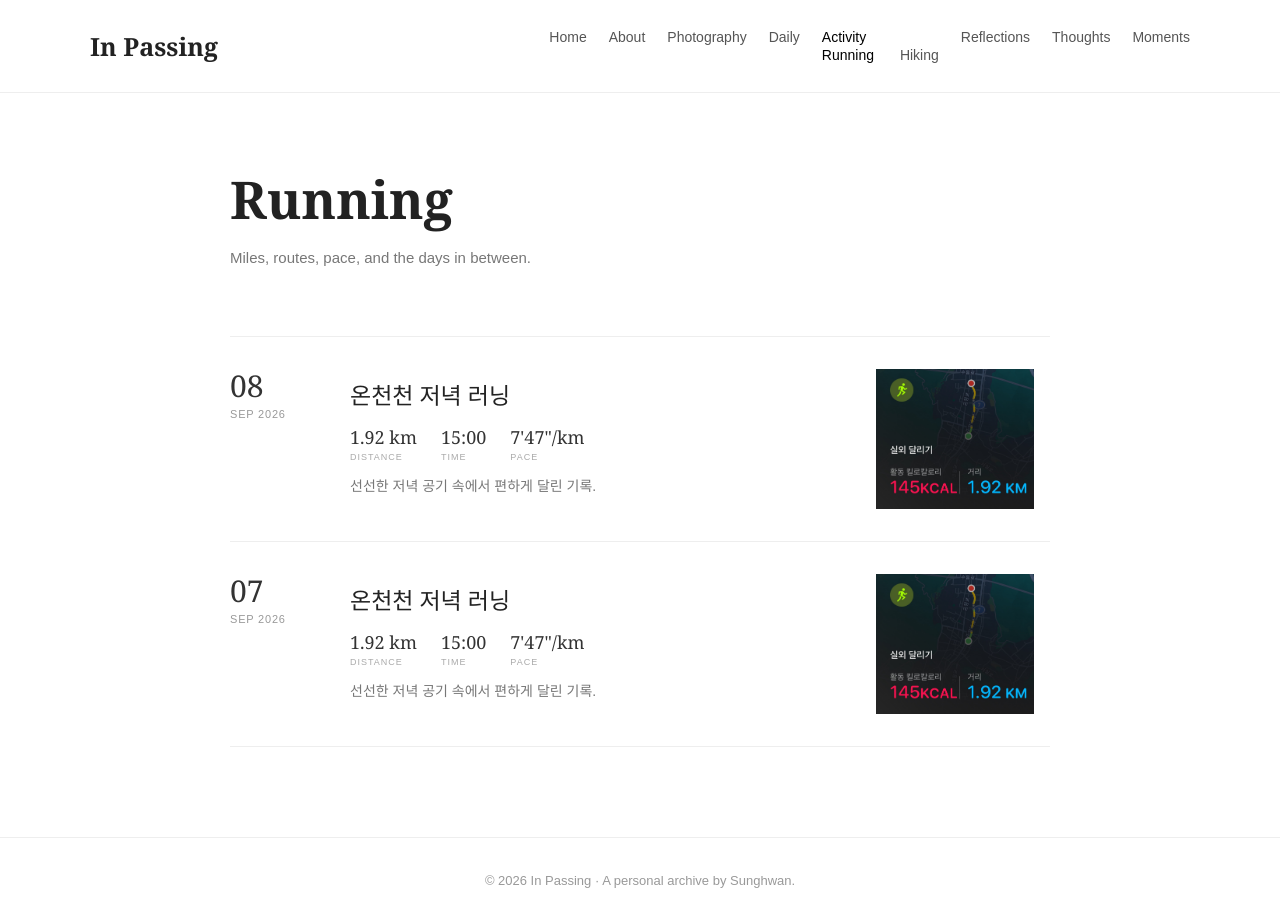
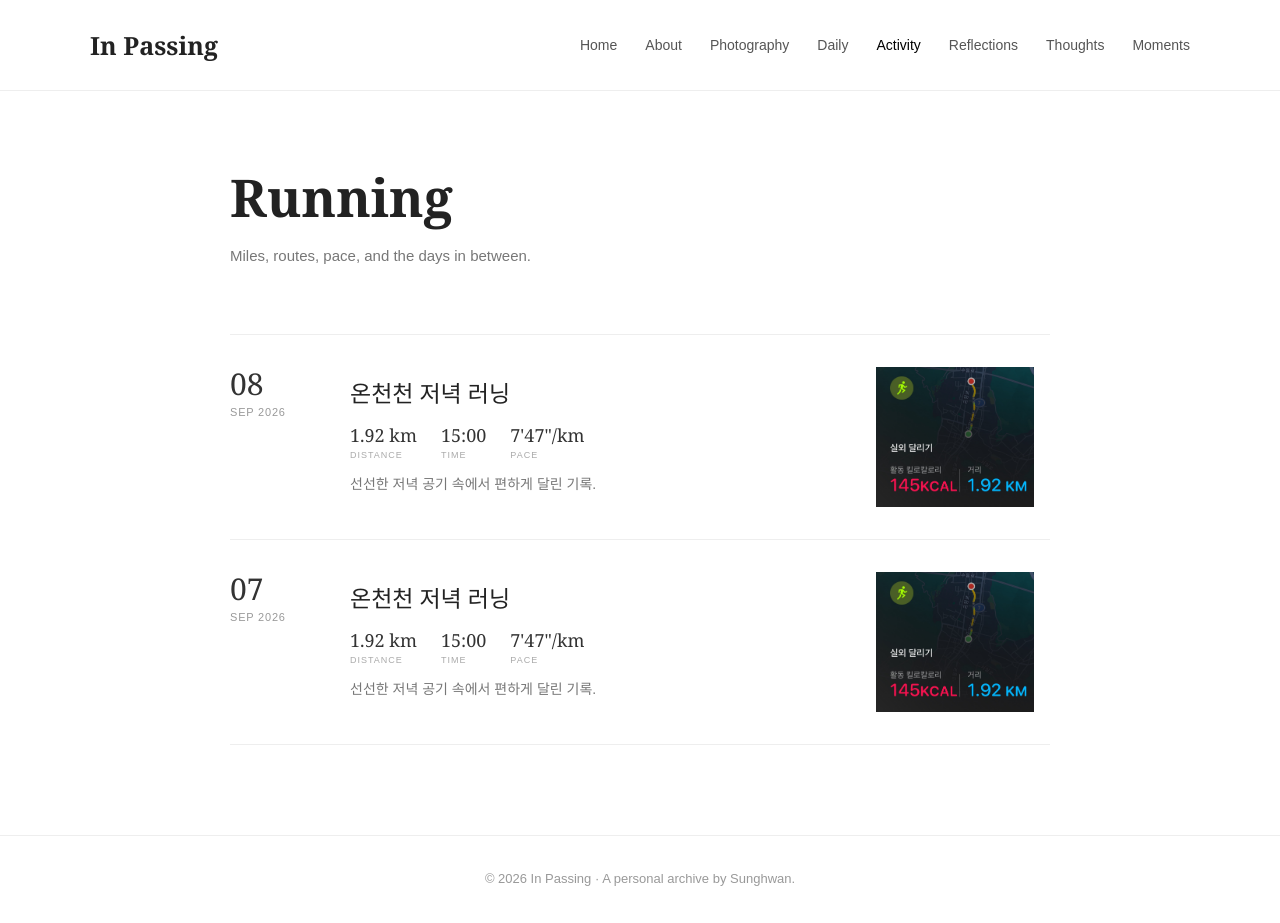
Before and after one commit to sunghwanlog/sunghwanlog.github.io, a Jekyll site: the page built from running.html, in a window 1280 px wide. Built offline with Jekyll 4.4.1, drawn with Linux system fonts in a browser that asks for light colours.

Commit message:
Update running.html

```diff
--- a/running.html
+++ b/running.html
@@ -5,10 +5,26 @@
 <html lang="ko">
 
 <head>
+
   <meta charset="UTF-8">
-  <meta name="viewport" content="width=device-width, initial-scale=1.0">
+
+  <meta
+    name="viewport"
+    content="width=device-width, initial-scale=1.0"
+  >
 
   <title>Running | In Passing</title>
+
+
+  <!-- =========================
+       COMMON HEADER CSS
+  ========================= -->
+
+  <link
+    rel="stylesheet"
+    href="{{ '/assets/css/header.css' | relative_url }}"
+  >
+
 
   <style>
 
@@ -16,12 +32,19 @@
       box-sizing: border-box;
     }
 
+
     body {
       margin: 0;
-      font-family: Arial, "Noto Sans KR", sans-serif;
+
+      font-family:
+        Arial,
+        "Noto Sans KR",
+        sans-serif;
+
       color: #222;
       background: #ffffff;
     }
+
 
     .container {
       width: 90%;
@@ -30,54 +53,6 @@
     }
 
 
-    /* =========================
-       HEADER
-    ========================= */
-
-    header {
-      padding: 28px 0;
-      border-bottom: 1px solid #eeeeee;
-    }
-
-    nav {
-      display: flex;
-      justify-content: space-between;
-      align-items: center;
-    }
-
-    .logo {
-      font-family: Georgia, serif;
-      font-size: 25px;
-      font-weight: bold;
-    }
-
-    .logo a {
-      text-decoration: none;
-      color: #222;
-    }
-
-    .menu {
-      display: flex;
-      flex-wrap: wrap;
-      justify-content: flex-end;
-    }
-
-    .menu a {
-      margin-left: 22px;
-      text-decoration: none;
-      color: #555;
-      font-size: 14px;
-    }
-
-    .menu a:hover {
-      color: #000;
-    }
-
-    .menu a.active {
-      color: #000;
-      font-weight: 500;
-    }
-
 
     /* =========================
        RUNNING HEADER
@@ -85,25 +60,35 @@
 
     .running-header {
       max-width: 820px;
+
       margin: 75px auto 0;
     }
+
 
     .running-header h1 {
       margin: 0 0 14px;
 
-      font-family: Georgia, "Noto Serif KR", serif;
+      font-family:
+        Georgia,
+        "Noto Serif KR",
+        serif;
+
       font-size: 52px;
       line-height: 1.2;
     }
 
+
     .running-intro {
       max-width: 620px;
+
       margin: 0;
 
       color: #777;
+
       font-size: 15px;
       line-height: 1.8;
     }
+
 
 
     /* =========================
@@ -112,17 +97,21 @@
 
     .running-list {
       max-width: 820px;
+
       margin: 65px auto 0;
     }
+
 
 
     /* 전체 게시물 링크 */
 
     .running-link {
       display: block;
+
       text-decoration: none;
       color: inherit;
     }
+
 
 
     /* 게시물 카드 */
@@ -136,6 +125,7 @@
         190px;
 
       gap: 30px;
+
       align-items: center;
 
       padding: 32px 0;
@@ -147,13 +137,16 @@
         opacity 0.2s;
     }
 
+
     .running-link:last-child .running-post {
       border-bottom: 1px solid #eeeeee;
     }
 
+
     .running-link:hover .running-post {
       transform: translateY(-2px);
     }
+
 
 
     /* =========================
@@ -162,29 +155,38 @@
 
     .running-date {
       align-self: start;
+
       padding-top: 2px;
     }
+
 
     .running-day {
       display: block;
 
-      font-family: Georgia, serif;
+      font-family:
+        Georgia,
+        serif;
+
       font-size: 30px;
       line-height: 1;
 
       color: #333;
     }
 
+
     .running-month {
       display: block;
+
       margin-top: 7px;
 
       color: #999;
+
       font-size: 11px;
 
       letter-spacing: 0.8px;
       text-transform: uppercase;
     }
+
 
 
     /* =========================
@@ -195,10 +197,15 @@
       min-width: 0;
     }
 
+
     .running-content h2 {
       margin: 0 0 8px;
 
-      font-family: Georgia, "Noto Serif KR", serif;
+      font-family:
+        Georgia,
+        "Noto Serif KR",
+        serif;
+
       font-size: 23px;
       line-height: 1.4;
 
@@ -207,9 +214,11 @@
       transition: color 0.2s;
     }
 
+
     .running-link:hover .running-content h2 {
       color: #777;
     }
+
 
 
     /* =========================
@@ -219,30 +228,41 @@
     .running-stats {
       display: flex;
       flex-wrap: wrap;
+
       gap: 24px;
 
       margin: 14px 0 12px;
     }
 
+
     .stat {
       display: flex;
       flex-direction: column;
+
       gap: 3px;
     }
 
+
     .stat-value {
-      font-family: Georgia, serif;
+      font-family:
+        Georgia,
+        serif;
+
       font-size: 18px;
+
       color: #333;
     }
 
+
     .stat-label {
       color: #aaa;
+
       font-size: 9px;
 
       letter-spacing: 1px;
       text-transform: uppercase;
     }
+
 
 
     /* =========================
@@ -253,9 +273,11 @@
       margin: 0;
 
       color: #777;
+
       font-size: 14px;
       line-height: 1.8;
     }
+
 
 
     /* =========================
@@ -267,14 +289,17 @@
       height: 140px;
 
       display: flex;
+
       align-items: center;
       justify-content: center;
 
       overflow: hidden;
 
       border-radius: 10px;
+
       background: #ffffff;
     }
+
 
     .running-gps img {
       max-width: 100%;
@@ -292,9 +317,11 @@
         transform 0.3s;
     }
 
+
     .running-link:hover .running-gps img {
       opacity: 0.9;
     }
+
 
 
     /* GPS 이미지가 없는 경우 */
@@ -304,6 +331,7 @@
       height: 140px;
 
       display: flex;
+
       align-items: center;
       justify-content: center;
 
@@ -313,9 +341,11 @@
       background: #fafafa;
 
       color: #bbb;
+
       font-size: 10px;
       letter-spacing: 1px;
     }
+
 
 
     /* =========================
@@ -329,8 +359,10 @@
       border-bottom: 1px solid #eeeeee;
 
       color: #999;
+
       font-size: 14px;
     }
+
 
 
     /* =========================
@@ -339,6 +371,7 @@
 
     footer {
       margin-top: 90px;
+
       padding: 35px 0;
 
       border-top: 1px solid #eeeeee;
@@ -346,8 +379,10 @@
       text-align: center;
 
       color: #999;
+
       font-size: 13px;
     }
+
 
 
     /* =========================
@@ -355,22 +390,6 @@
     ========================= */
 
     @media (max-width: 900px) {
-
-      nav {
-        flex-direction: column;
-        align-items: flex-start;
-      }
-
-      .menu {
-        margin-top: 18px;
-      }
-
-      .menu a {
-        margin-left: 0;
-        margin-right: 18px;
-        margin-bottom: 8px;
-      }
-
 
       .running-post {
         grid-template-columns:
@@ -381,12 +400,14 @@
         gap: 22px;
       }
 
+
       .running-gps img,
       .running-gps-empty {
         height: 120px;
       }
 
     }
+
 
 
     /* =========================
@@ -399,9 +420,11 @@
         margin-top: 50px;
       }
 
+
       .running-header h1 {
         font-size: 42px;
       }
+
 
       .running-list {
         margin-top: 45px;
@@ -409,7 +432,10 @@
 
 
       .running-post {
-        grid-template-columns: 58px 1fr;
+        grid-template-columns:
+          58px
+          1fr;
+
         gap: 18px;
 
         padding: 26px 0;
@@ -420,9 +446,11 @@
         font-size: 20px;
       }
 
+
       .running-stats {
         gap: 18px;
       }
+
 
 
       /* GPS는 모바일에서 아래쪽 전체 너비 */
@@ -434,10 +462,12 @@
         margin-top: 8px;
       }
 
+
       .running-gps img {
         width: 100%;
         height: auto;
       }
+
 
       .running-gps-empty {
         height: 120px;
@@ -448,6 +478,7 @@
   </style>
 
 </head>
+
 
 
 <body>
```
